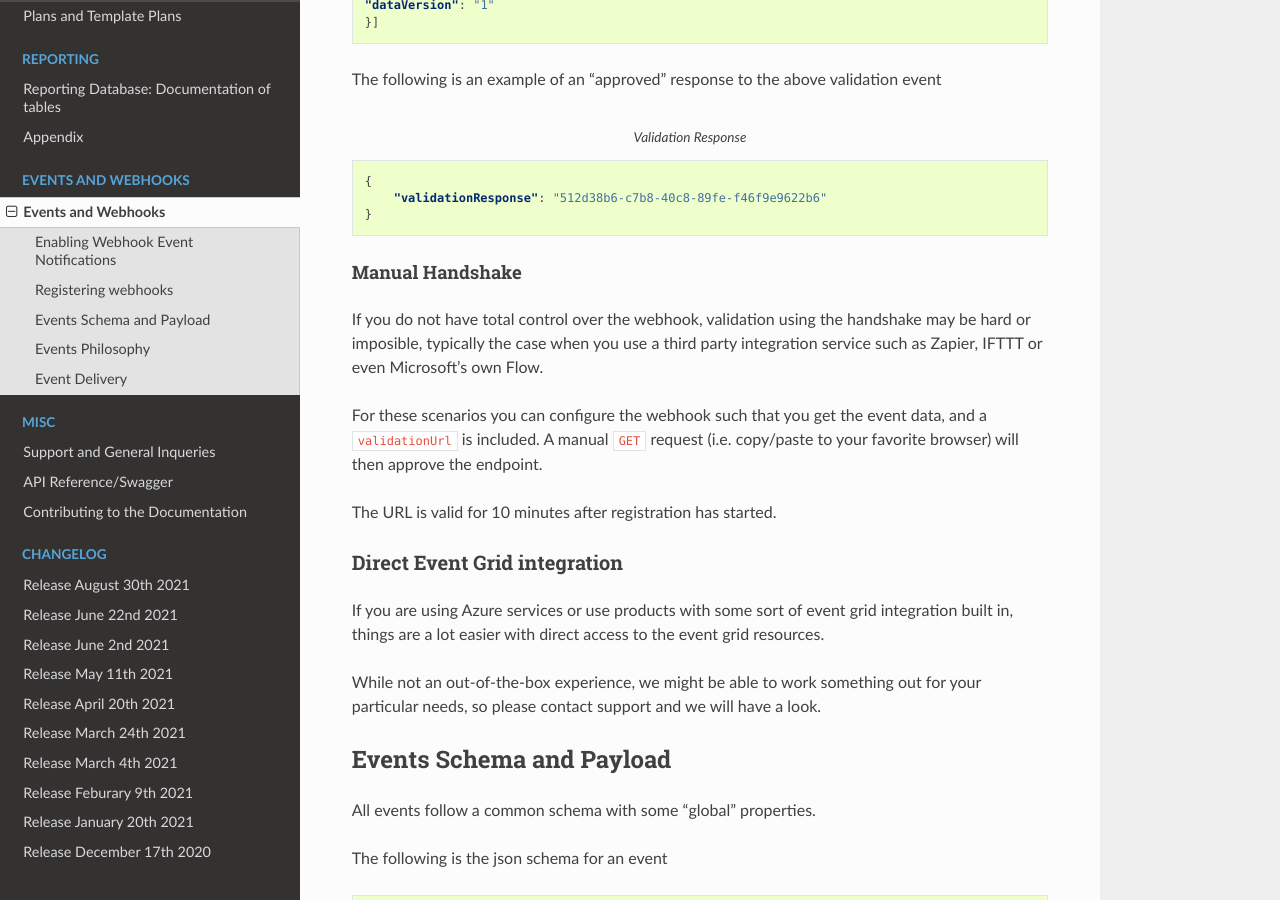
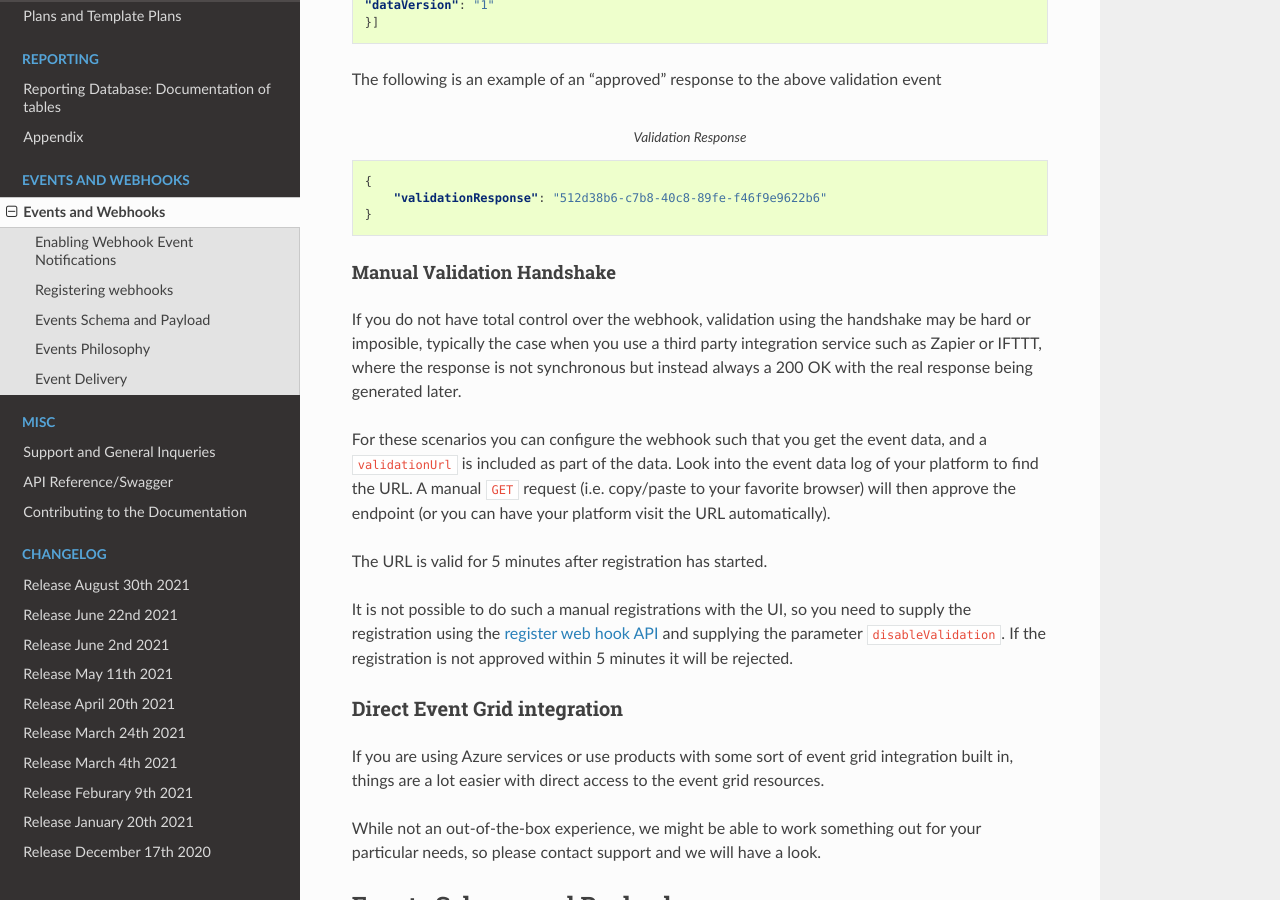
Before and after one commit to infosoftas/info-subscription-doc, a Sphinx documentation site: the page built from source/events/events-introduction.rst, in a window 1280 px wide and 900 px high, scrolled down 2071 px. Built offline with Sphinx 7.4.7 and the Read the Docs theme 2.0.0, drawn with Linux system fonts in a browser that asks for light colours; formulas are drawn with MathJax 3.

Commit message:
Extended the description of manual handshake (#38)

```diff
--- a/source/events/events-introduction.rst
+++ b/source/events/events-introduction.rst
@@ -88,15 +88,18 @@ The following is an example of an "approved" response to the above validation ev
         "validationResponse": "512d38b6-c7b8-40c8-89fe-f46f9e9622b6"
     }
 
-Manual Handshake
-~~~~~~~~~~~~~~~~
+Manual Validation Handshake
+~~~~~~~~~~~~~~~~~~~~~~~~~~~
 If you do not have total control over the webhook, validation using the handshake may be hard or imposible,
-typically the case when you use a third party integration service such as Zapier, IFTTT or even Microsoft's own Flow.
+typically the case when you use a third party integration service such as Zapier or IFTTT, where the response is not synchronous but instead always a 200 OK with the real response being generated later.
 
-For these scenarios you can configure the webhook such that you get the event data, and a ``validationUrl`` is included.
-A manual ``GET`` request (i.e. copy/paste to your favorite browser) will then approve the endpoint.
+For these scenarios you can configure the webhook such that you get the event data, and a ``validationUrl`` is included as part of the data. Look into the event data log of your platform to find the URL.
+A manual ``GET`` request (i.e. copy/paste to your favorite browser) will then approve the endpoint (or you can have your platform visit the URL automatically).
 
-The URL is valid for 10 minutes after registration has started.
+The URL is valid for 5 minutes after registration has started.
+
+It is not possible to do such a manual registrations with the UI, so you need to supply the registration using the :api-ref:`register web hook API <Events/RegisterWebHookAsync>` and supplying the parameter ``disableValidation``.
+If the registration is not approved within 5 minutes it will be rejected.
 
 Direct Event Grid integration
 -----------------------------
```
